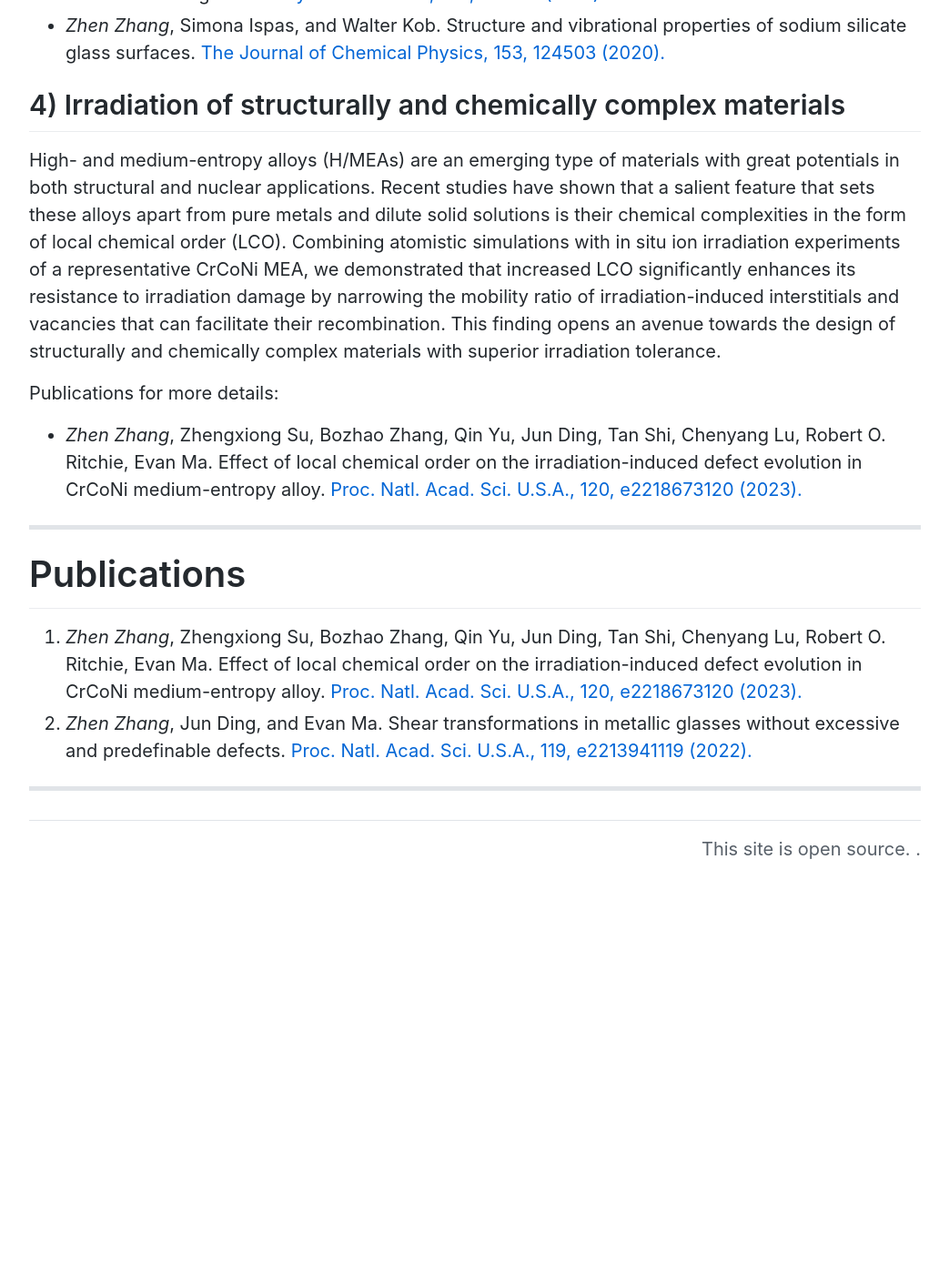
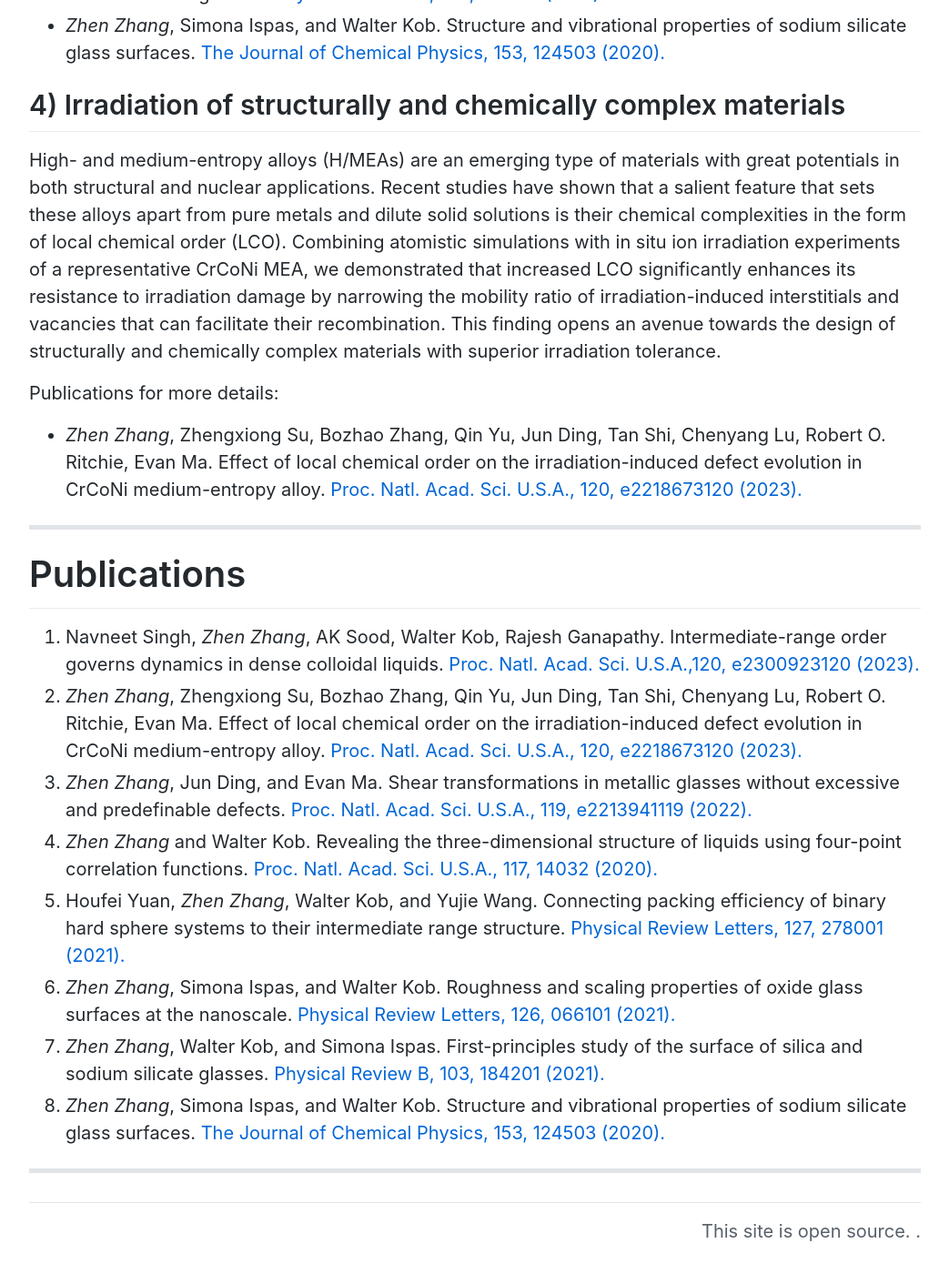
Before and after one commit to zhenzhang1991/zhenzhang1991.github.io, a Jekyll site: the page built from index.md, in a window 1280 px wide and 1400 px high, scrolled down 2946 px. Shown: the whole window at 91% size, without its empty margins (118-1161 px from the left). Built offline with Jekyll 4.4.1, drawn with Linux system fonts in a browser that asks for light colours; comment, search, counter and statistics services are not loaded; before the commit the page ends 3926 px from its top, so only the background shows below that.

Commit message:
Update index.md

```diff
--- a/index.md
+++ b/index.md
@@ -71,8 +71,13 @@ Publications for more details:
 
 # Publications
 
-1. *Zhen Zhang*, Zhengxiong Su, Bozhao Zhang, Qin Yu, Jun Ding, Tan Shi, Chenyang Lu, Robert O. Ritchie, Evan Ma. Effect of local chemical order on the irradiation-induced defect evolution in CrCoNi medium-entropy alloy. [Proc. Natl. Acad. Sci. U.S.A., 120, e2218673120 (2023).](https://www.pnas.org/doi/abs/10.1073/pnas.2218673120)
-2. *Zhen Zhang*, Jun Ding, and Evan Ma. Shear transformations in metallic glasses without excessive and predefinable defects. [Proc. Natl. Acad. Sci. U.S.A., 119, e2213941119 (2022).](https://doi.org/10.1073/pnas.2213941119)
-
+1. Navneet Singh, *Zhen Zhang*, AK Sood, Walter Kob, Rajesh Ganapathy. Intermediate-range order governs dynamics in dense colloidal liquids. [Proc. Natl. Acad. Sci. U.S.A.,120, e2300923120 (2023).](https://www.pnas.org/doi/abs/10.1073/pnas.2300923120)
+2. *Zhen Zhang*, Zhengxiong Su, Bozhao Zhang, Qin Yu, Jun Ding, Tan Shi, Chenyang Lu, Robert O. Ritchie, Evan Ma. Effect of local chemical order on the irradiation-induced defect evolution in CrCoNi medium-entropy alloy. [Proc. Natl. Acad. Sci. U.S.A., 120, e2218673120 (2023).](https://www.pnas.org/doi/abs/10.1073/pnas.2218673120)
+3. *Zhen Zhang*, Jun Ding, and Evan Ma. Shear transformations in metallic glasses without excessive and predefinable defects. [Proc. Natl. Acad. Sci. U.S.A., 119, e2213941119 (2022).](https://doi.org/10.1073/pnas.2213941119)
+4. *Zhen Zhang* and Walter Kob. Revealing the three-dimensional structure of liquids using four-point correlation functions. [Proc. Natl. Acad. Sci. U.S.A., 117, 14032 (2020).](https://doi.org/10.1073/pnas.2005638117)
+5. Houfei Yuan, *Zhen Zhang*, Walter Kob, and Yujie Wang. Connecting packing efficiency of binary hard sphere systems to their intermediate range structure. [Physical Review Letters, 127, 278001 (2021).](https://journals.aps.org/prl/abstract/10.1103/PhysRevLett.126.066101)
+6. *Zhen Zhang*, Simona Ispas, and Walter Kob. Roughness and scaling properties of oxide glass surfaces at the nanoscale. [Physical Review Letters, 126, 066101 (2021).](https://journals.aps.org/prl/abstract/10.1103/PhysRevLett.126.066101)
+7. *Zhen Zhang*, Walter Kob, and Simona Ispas. First-principles study of the surface of silica and sodium silicate glasses. [Physical Review B, 103, 184201 (2021).](https://journals.aps.org/prb/abstract/10.1103/PhysRevB.103.184201)
+8. *Zhen Zhang*, Simona Ispas, and Walter Kob. Structure and vibrational properties of sodium silicate glass surfaces. [The Journal of Chemical Physics, 153, 124503 (2020).](https://arxiv.org/pdf/2006.14791.pdf)
 
 * * *
```
